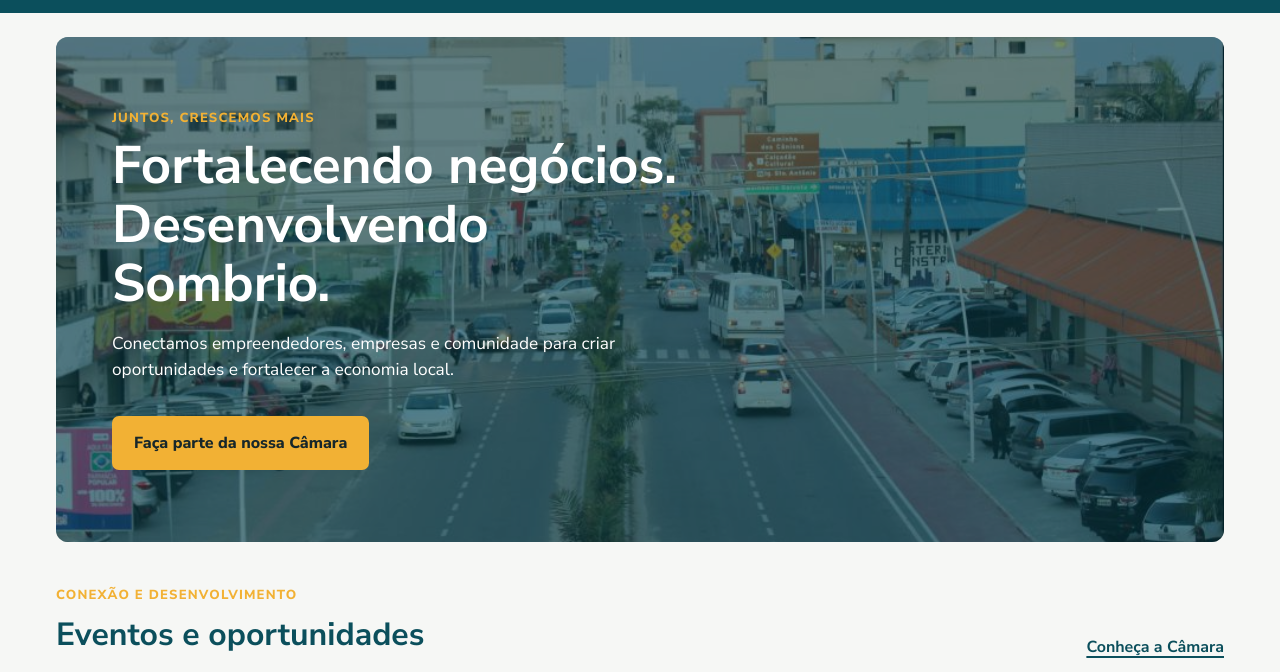
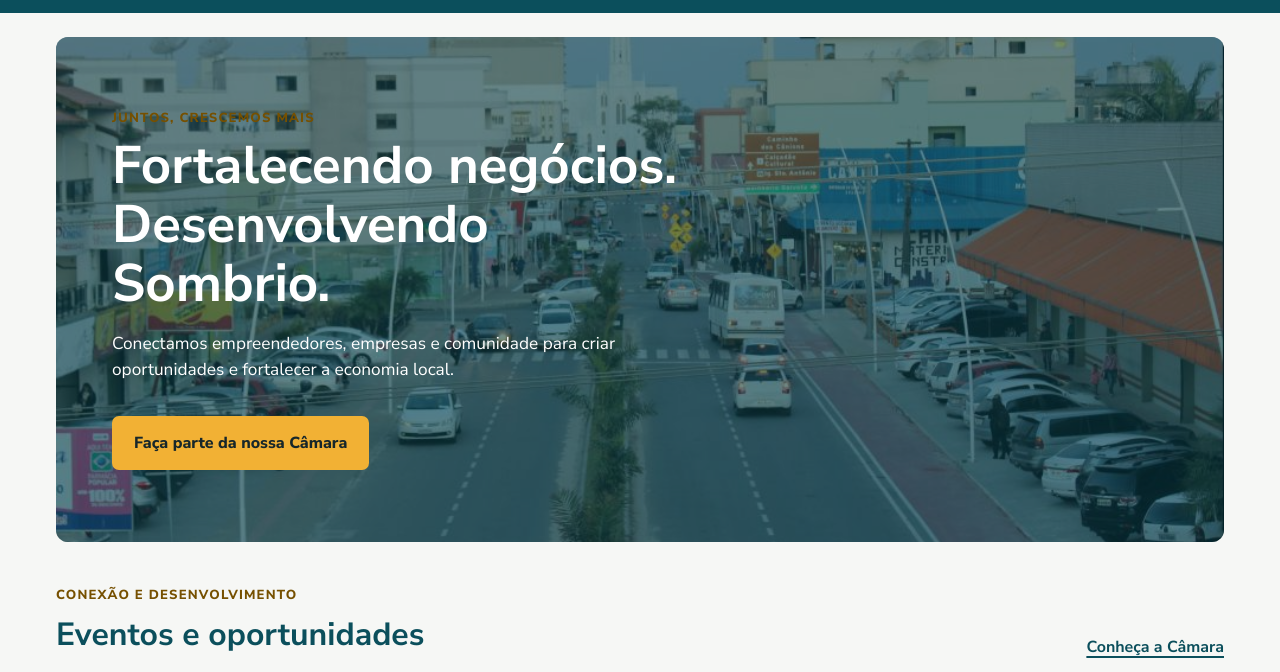
Before and after one commit to esilvapinto/wdd231, a plain HTML site: page camara/index.html in a window 1280 px wide. Shown: the part 79-751 px from the top of the page. Drawn offline with Linux system fonts and the light colour scheme; no server answers.

Commit message:
Improve subtitle color contrast

```diff
--- a/camara/estilos/inicio-mobile.css
+++ b/camara/estilos/inicio-mobile.css
@@ -43,7 +43,7 @@
 
 .sobretitulo {
   margin: 0 0 0.35rem;
-  color: var(--destaque);
+  color: #765000;
   font-size: 0.82rem;
   font-weight: 800;
   letter-spacing: 0.09em;
```
